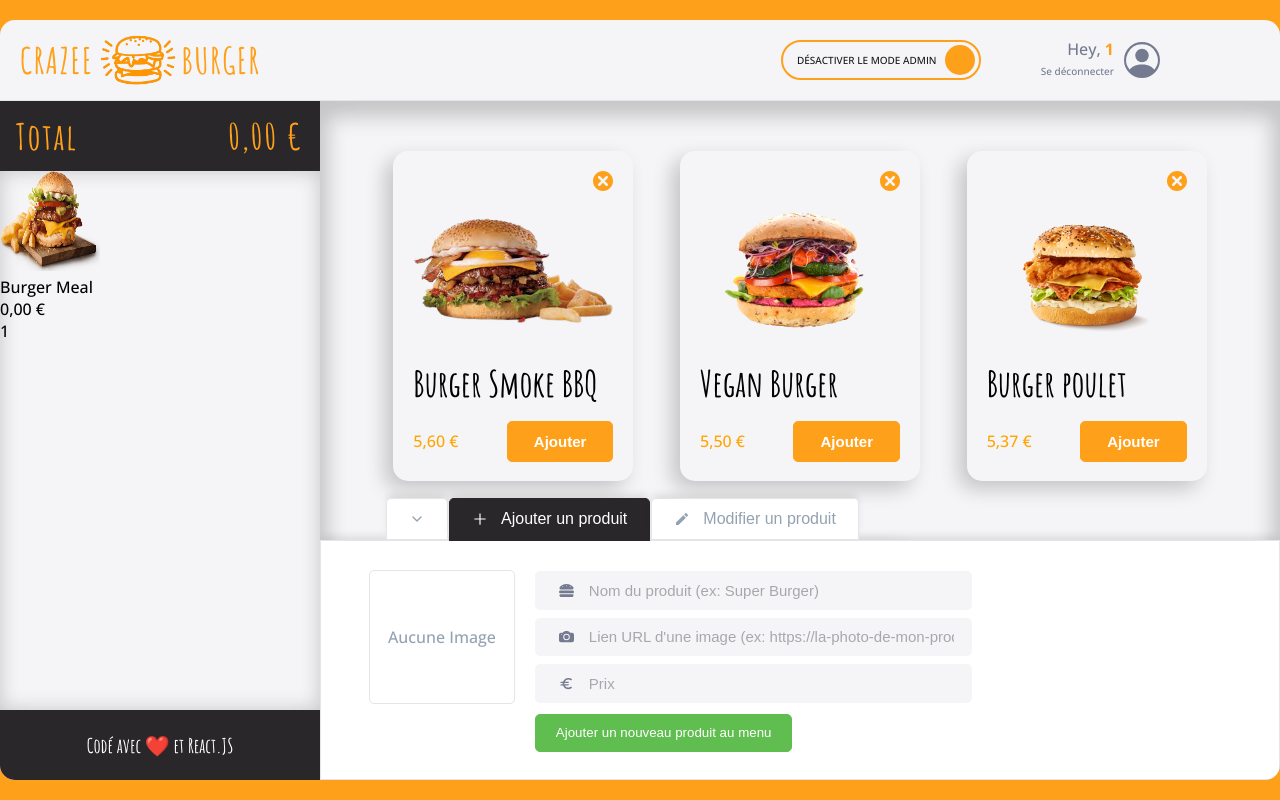
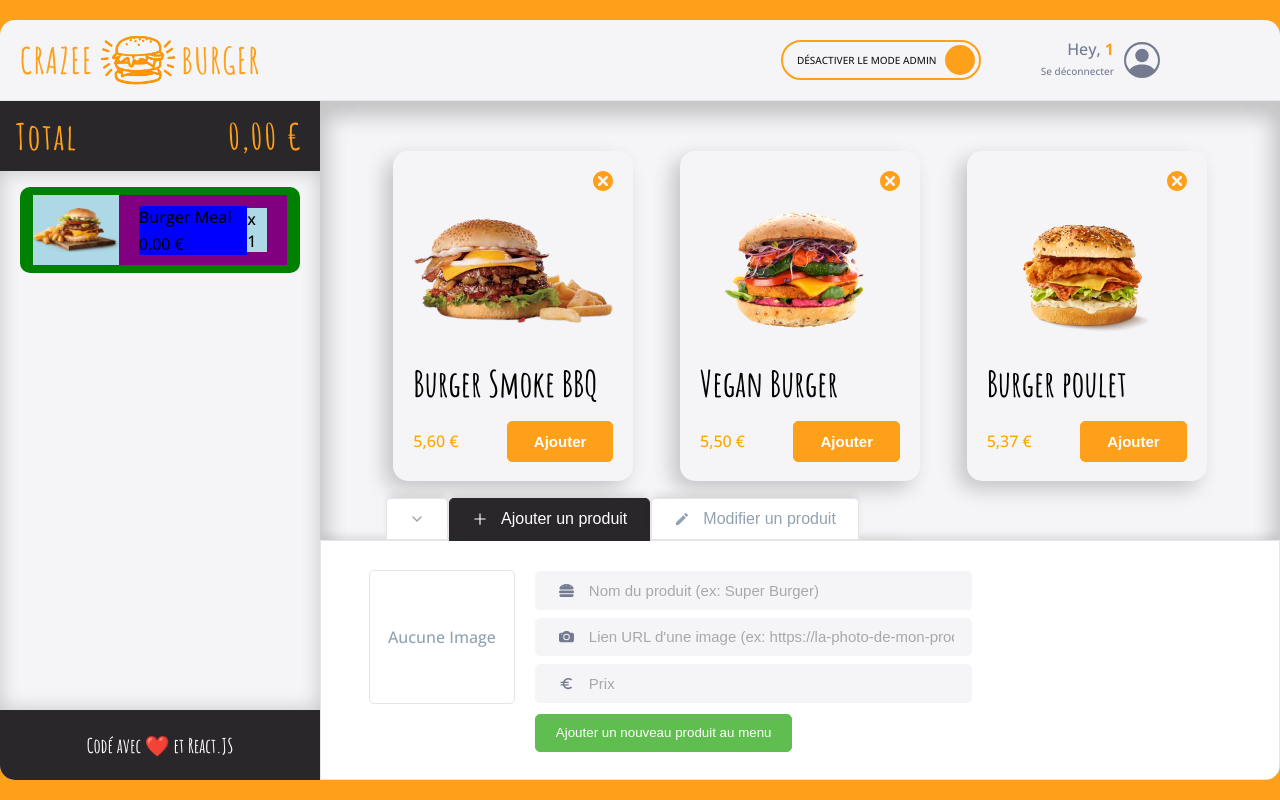
Before and after one commit to QiaoAn05/crazee-burger, a React (Vite) app: page /order/1 in a window 1280 px wide. Built offline with nearby package versions, Linux system fonts and the light colour scheme.

Commit message:
💄 F11: BASKET > BasketBody >Order > Add layout

```diff
--- a/src/components/pages/order/main/basket/basketBody/BasketBody.jsx
+++ b/src/components/pages/order/main/basket/basketBody/BasketBody.jsx
@@ -28,4 +28,5 @@ const BasketBodyStyled = styled.div`
   flex: 1;
   background-color: ${theme.colors.background_white};
   box-shadow: ${theme.shadows.basket};
+  padding: 16px 20px;
 `;
--- a/src/components/pages/order/main/basket/basketBody/Order.jsx
+++ b/src/components/pages/order/main/basket/basketBody/Order.jsx
@@ -6,16 +6,56 @@ export default function Order({ imageSource, title, price, quantity }) {
   return (
     <OrderStyled>
       <img src={imageSource} alt={title} />
-      <div>{title}</div>
-      <div>{formatPrice(price)}</div>
-      <div>{quantity}</div>
+      <div className="order-info">
+        <div className="title-price">
+          <p className="title">{title}</p>
+          <p className="price">{formatPrice(price)}</p>
+        </div>
+        <div className="aside">x {quantity}</div>
+      </div>
     </OrderStyled>
   );
 }
 
 const OrderStyled = styled.div`
+  background-color: green;
+  display: flex;
+  justify-content: center;
+  padding: 8px 16px;
+  border-radius: 10px;
   img {
-    height: 100px;
-    width: 100px;
+    background-color: lightblue;
+    height: 70px;
+    width: 85.8px;
+    object-fit: contain;
+  }
+  .order-info {
+    background-color: purple;
+    display: flex;
+    justify-content: space-between;
+    align-items: center;
+    width: 100%;
+    padding-right: 20px;
+    padding-left: 20px;
+
+    .title-price {
+      width: 119.14px;
+      background-color: blue;
+      display: flex;
+      flex-direction: column;
+      justify-content: center;
+      gap: 5px;
+      p {
+        margin: 0;
+      }
+    }
+
+    .aside {
+      background-color: lightblue;
+
+      display: flex;
+      align-items: center;
+      justify-content: center;
+    }
   }
 `;
```
